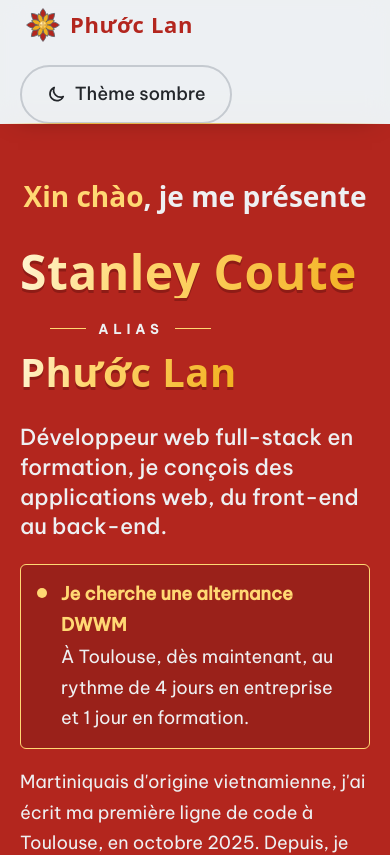
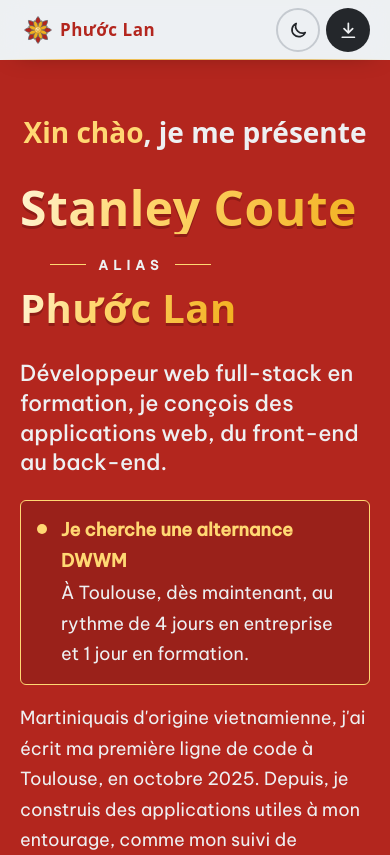
Before and after one commit to stanley-minh/portfolio, a React (Vite) app: page / in a window 390 px wide. Shown: the top 855 px of the page. Built offline with nearby package versions, Linux system fonts and the light colour scheme.

Commit message:
feat(header): en-tête sur une ligne et CV accessible sur mobile
Sous 860 px : le nom, puis retour, thème et CV en boutons-icônes de 44 px, dont le texte reste lu par les lecteurs d'écran. L'en-tête passe de 124 px (accueil) et 195 px (étude de cas) à 60 px, vérifié à 390, 375 et 360 px.

```diff
--- a/src/components/Header.module.css
+++ b/src/components/Header.module.css
@@ -134,11 +134,51 @@
   }
 }
 
-/* Sur mobile, on garde seulement le nom et le bouton de thème :
-   le CV est aussi dans la section contact. */
+/*
+  Sur mobile, l'en-tête tient sur UNE ligne : le nom, puis des boutons réduits à leur icône
+  (retour, thème, CV). Leur texte reste dans le bouton, masqué à l'écran comme .sr-only :
+  c'est lui qui donne son nom au bouton pour les lecteurs d'écran.
+  Les ancres (Parcours, Projets, Contact) disparaissent : on y arrive en défilant.
+  La hauteur de la barre (--header-h) passe à 60 px dans global.css.
+*/
 @media (max-width: 860px) {
-  .links,
-  .cv {
+  .links {
     display: none;
   }
+
+  .inner,
+  .nav {
+    gap: 6px;
+  }
+
+  /* Nom + 3 boutons sur 360 px de large (Android courant) : le nom se fait un peu plus petit.
+     Plus étroit encore, la barre passe sur deux lignes (flex-wrap) au lieu de déborder. */
+  .brand {
+    gap: 8px;
+    padding: 4px 8px 4px 4px;
+    font-size: 1.0625rem;
+  }
+
+  .brandIcon svg {
+    width: 28px;
+    height: 28px;
+  }
+
+  /* 44 × 44 px : la taille de cible tactile recommandée. */
+  .iconBtn {
+    width: 44px;
+    min-height: 44px;
+    padding: 0;
+    justify-content: center;
+  }
+
+  .label {
+    position: absolute;
+    width: 1px;
+    height: 1px;
+    margin: -1px;
+    overflow: hidden;
+    clip-path: inset(50%);
+    white-space: nowrap;
+  }
 }
--- a/src/components/Header.tsx
+++ b/src/components/Header.tsx
@@ -47,18 +47,18 @@ export function Header({ isHome, theme, onToggleTheme, onGoHome, onBack }: Heade
               <li><a href="#contact">Contact</a></li>
             </ul>
           ) : (
-            <button type="button" className="btn btn--outline" onClick={onBack}>
+            <button type="button" className={`btn btn--outline ${styles.iconBtn}`} onClick={onBack}>
               <ArrowLeftIcon />
-              Retour aux projets
+              <span className={styles.label}>Retour aux projets</span>
             </button>
           )}
-          <button type="button" className={`btn btn--ghost ${styles.theme}`} onClick={onToggleTheme}>
+          <button type="button" className={`btn btn--ghost ${styles.theme} ${styles.iconBtn}`} onClick={onToggleTheme}>
             {theme === 'dark' ? <SunIcon /> : <MoonIcon />}
-            {theme === 'dark' ? 'Thème clair' : 'Thème sombre'}
+            <span className={styles.label}>{theme === 'dark' ? 'Thème clair' : 'Thème sombre'}</span>
           </button>
-          <a href={CONTACT.cv} className={`btn btn--dark ${styles.cv}`} download>
+          <a href={CONTACT.cv} className={`btn btn--dark ${styles.iconBtn}`} download>
             <DownloadIcon />
-            Télécharger le CV
+            <span className={styles.label}>Télécharger le CV</span>
           </a>
         </nav>
       </div>
--- a/src/styles/global.css
+++ b/src/styles/global.css
@@ -233,6 +233,7 @@ main[id] {
 @media (max-width: 860px) {
   :root {
     --gutter: 20px;
+    --header-h: 60px; /* en-tête sur une ligne (Header.module.css) */
   }
 }
 
```
